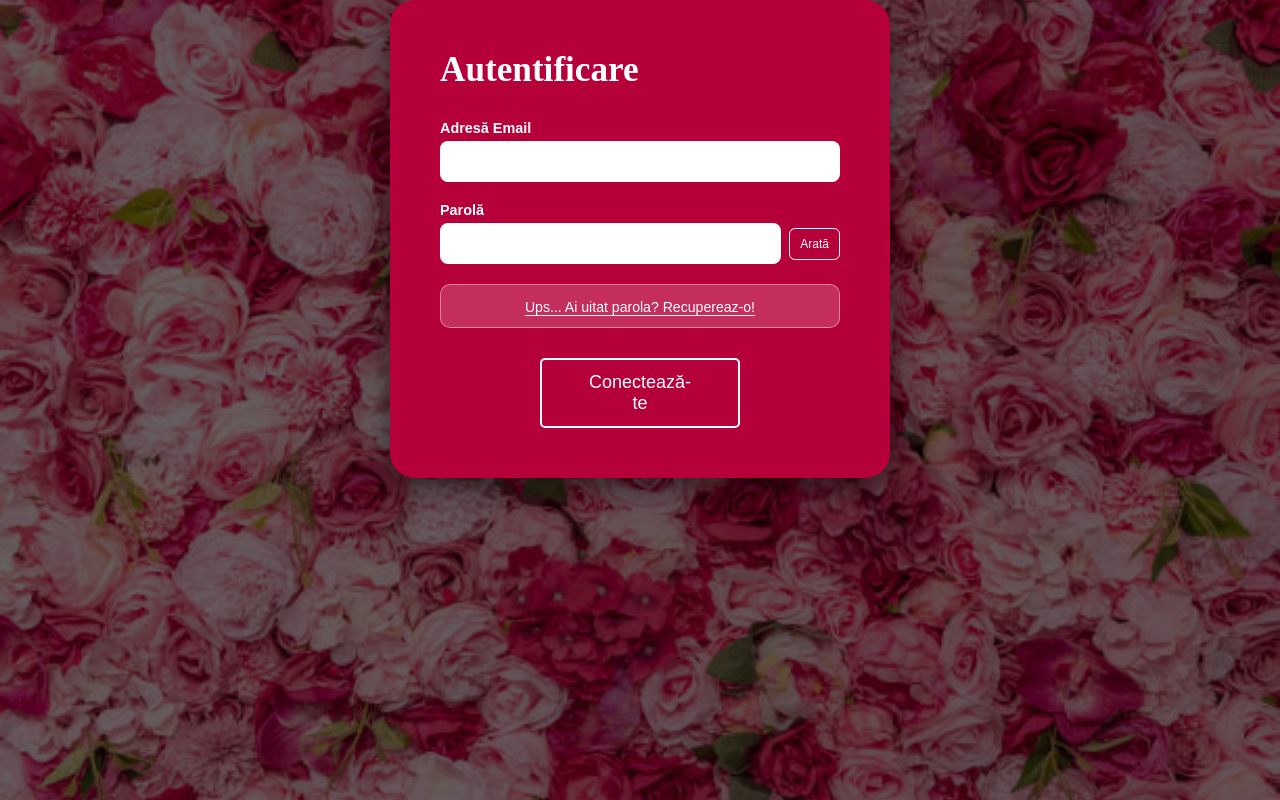
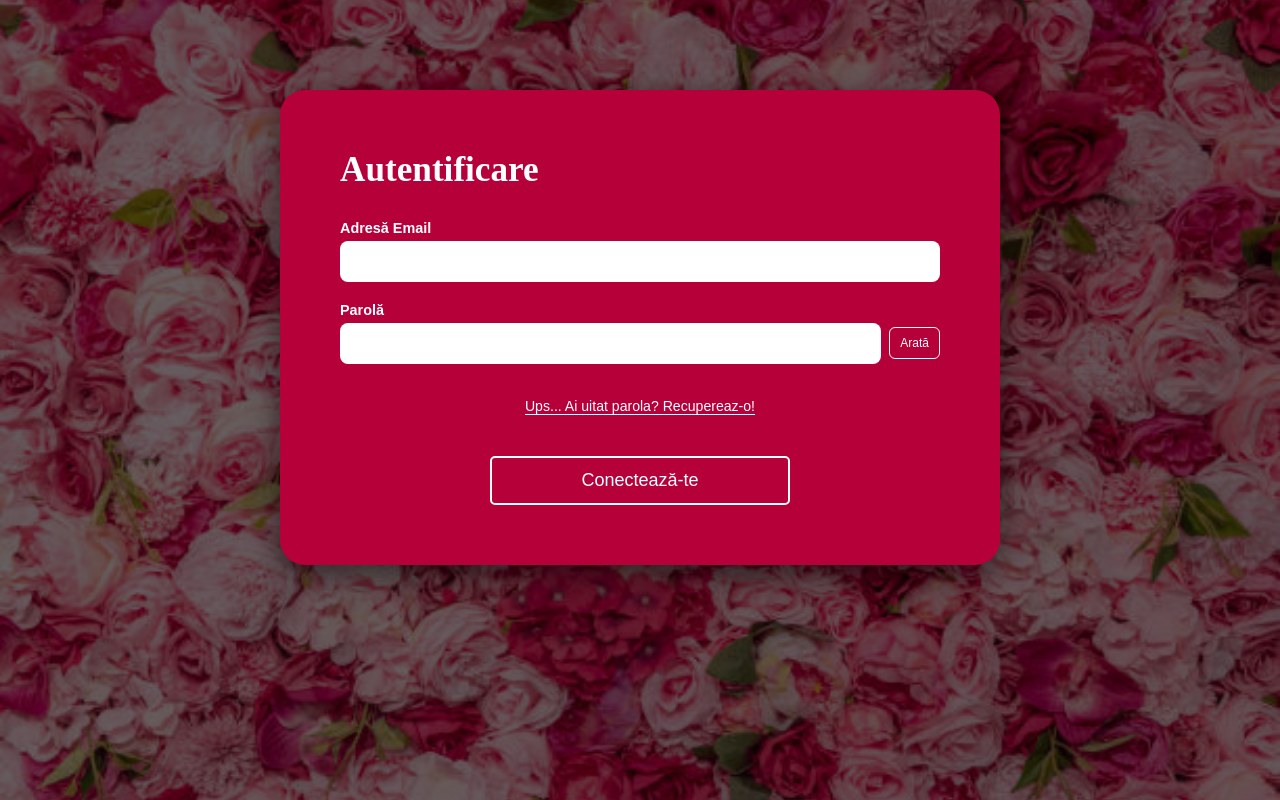
Before and after one commit to anamariacioban/Petalia-ECommerce, a React (Create React App) app: page /login in a window 1280 px wide. Built offline with nearby package versions, Linux system fonts and the light colour scheme; a web font is replaced by a local one.

Commit message:
modificari S

```diff
--- a/src/LoginPage.css
+++ b/src/LoginPage.css
@@ -8,9 +8,14 @@
 
 .dreptunghi-login {
     background-color: #b6003a;
-    padding: 50px;
+    padding: 60px;
     border-radius: 25px;
-    width: 400px;
+    width: 50%;
+    max-width: 600px;
+    min-width: 250px;
+    align-items: center;
+    margin-top: 7%;
+    margin-bottom: 7%;
     /* Poți ajusta lățimea cum dorești */
     box-shadow: 0 10px 30px rgba(0, 0, 0, 0.5);
 }
@@ -78,20 +83,22 @@
 }
 
 .buton-show-parola:hover {
-    background: rgba(255,255,255,0.2);
+    background: rgba(255, 255, 255, 0.2);
 }
 
 .dreptunghi-login .buton-transparent {
-    width: 200px;
+    width: 300px;
     align-self: center;
     margin-top: 10px;
     font-family: Arial, sans-serif;
 }
 
+
 /* Casuta roz recuperare parola */
+
 .casuta-recuperare-parola {
-    background-color: rgba(255, 255, 255, 0.18);
-    border: 1px solid rgba(255, 255, 255, 0.4);
+    background-color: transparent;
+    border: transparent;
     border-radius: 10px;
     padding: 10px 14px;
     text-align: center;
@@ -111,7 +118,9 @@
     opacity: 0.75;
 }
 
+
 /* Popup overlay */
+
 .popup-overlay {
     position: fixed;
     inset: 0;
```
